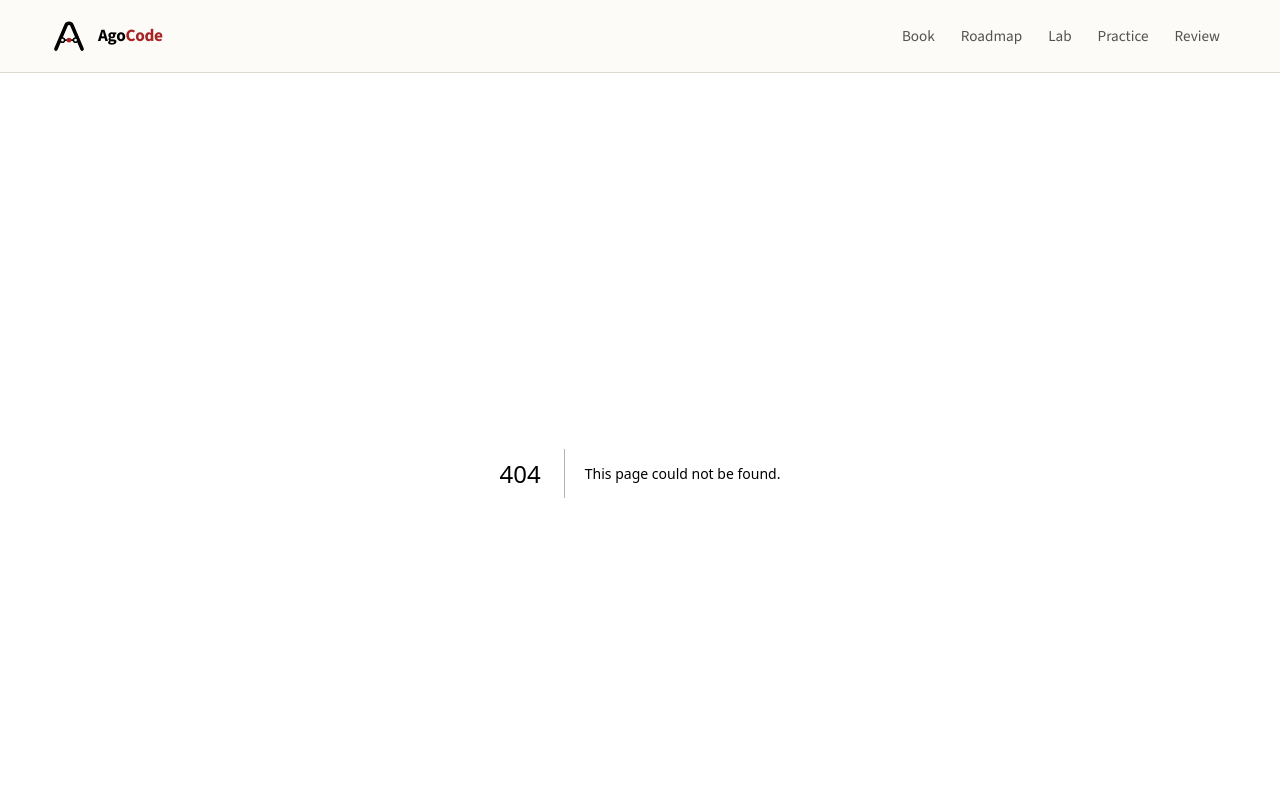
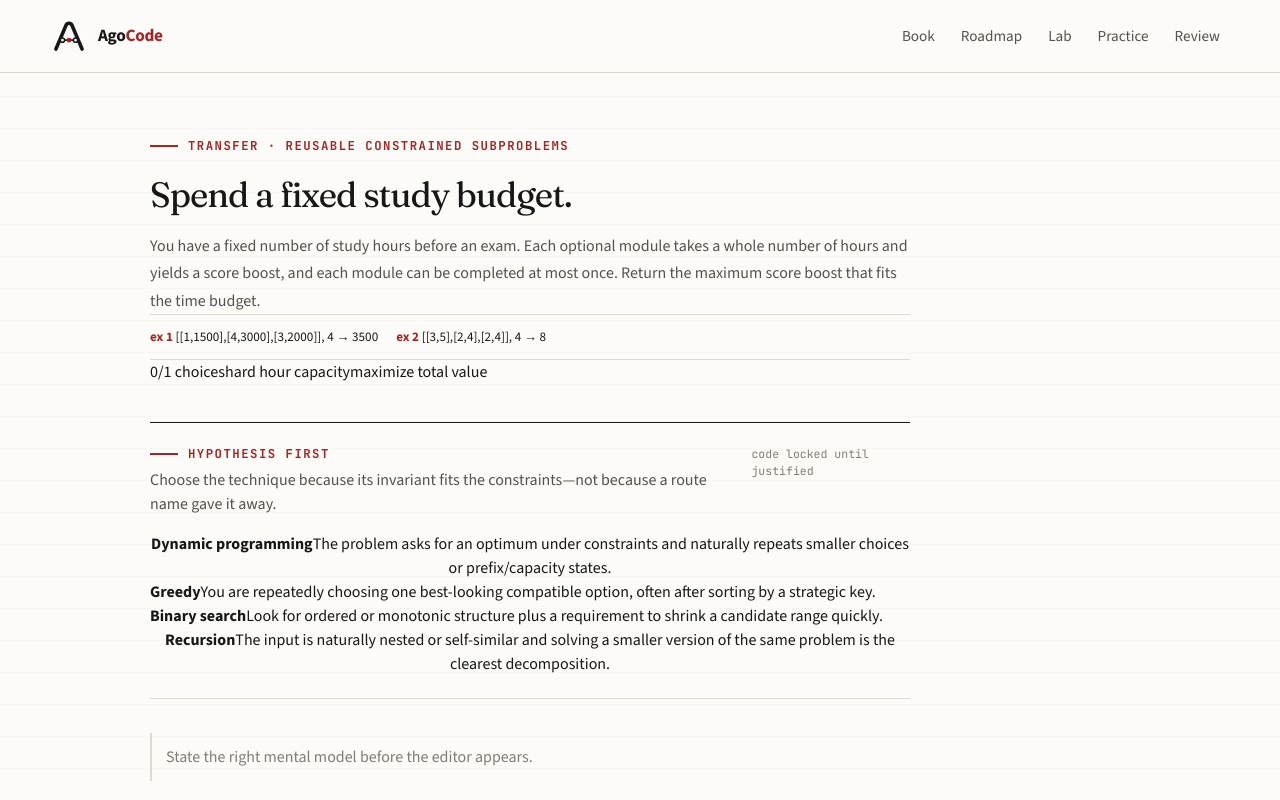
Before and after one commit to anatwork14/agocode, a Next.js app: page /practice/dp-budget in a window 1280 px wide. Before the commit this address had no page. Shown: the top 800 px of the page. Built offline with nearby package versions, Linux system fonts and the light colour scheme.

Commit message:
feat: add dynamic programming transfer challenge

```diff
--- /dev/null
+++ b/app/practice/dp-budget/page.tsx
@@ -0,0 +1,58 @@
+import Link from "next/link";
+import { TransferCodingChallenge } from "@/components/practice/TransferCodingChallenge";
+import type { PythonTestCase } from "@/components/code/PythonExercise";
+
+export const metadata = { title: "Study Budget Transfer Practice" };
+
+const tests: PythonTestCase[] = [
+  { label: "combination beats one large module", args: [[[1, 1500], [4, 3000], [3, 2000]], 4], expected: 3500 },
+  { label: "nothing fits", args: [[[3, 10], [4, 20]], 2], expected: 0 },
+  { label: "every module can fit", args: [[[1, 3], [2, 7], [1, 4]], 4], expected: 14 },
+  { label: "ratio-greedy can fail", args: [[[3, 5], [2, 4], [2, 4]], 4], expected: 8 },
+  { label: "zero budget", args: [[[1, 5]], 0], expected: 0 },
+];
+
+const starterCode = `def max_points(modules, hours):
+    # modules contains [hours_required, score_points].
+    # Each module may be chosen at most once.
+    # Return the maximum total score within the hour budget.
+    pass
+`;
+
+export default function DpBudgetPracticePage() {
+  return (
+    <main className="page">
+      <div className="site-shell transfer-practice">
+        <TransferCodingChallenge
+          eyebrow="Transfer · reusable constrained subproblems"
+          title="Spend a fixed study budget."
+          problem="You have a fixed number of study hours before an exam. Each optional module takes a whole number of hours and yields a score boost, and each module can be completed at most once. Return the maximum score boost that fits the time budget."
+          examples={[
+            '[[1,1500],[4,3000],[3,2000]], 4 → 3500',
+            '[[3,5],[2,4],[2,4]], 4 → 8',
+          ]}
+          constraints={["0/1 choices", "hard hour capacity", "maximize total value"]}
+          correctTechnique="dynamic-programming"
+          techniqueOptions={["dynamic-programming", "greedy", "binary-search", "recursion"]}
+          wrongFeedback="A locally attractive module can block a better combination. Define a smaller state whose answer can be reused after deciding whether to include the current module."
+          functionName="max_points"
+          starterCode={starterCode}
+          tests={tests}
+          hints={[
+            "Let a state mean the best score possible under a particular hour budget after considering some prefix of modules.",
+            "For each module and each budget, compare excluding the module with including it plus the best previous answer for the leftover hours.",
+            "You can use a 2D table, or a 1D table updated from high hours down to the module cost so each module is used at most once.",
+            "Return the best value stored at the full hour budget.",
+          ]}
+          successMessage="You transferred the knapsack state model from objects and capacity to modules and study hours."
+          storageKey="agocode.progress.transfer.dp-budget"
+        />
+        <div className="action-row">
+          <Link className="button" href="/practice/greedy-schedule">← Greedy scheduling</Link>
+          <Link className="button" href="/practice">Transfer Track</Link>
+          <Link className="button button--primary" href="/practice/mixed">Finish with mixed recognition →</Link>
+        </div>
+      </div>
+    </main>
+  );
+}
```
